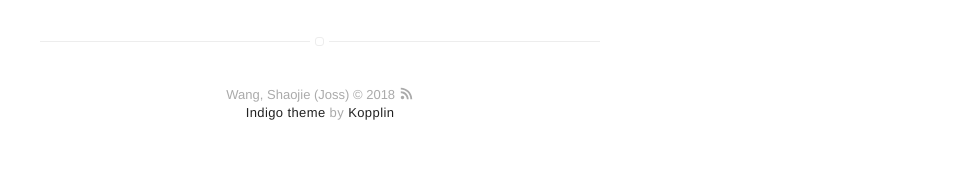
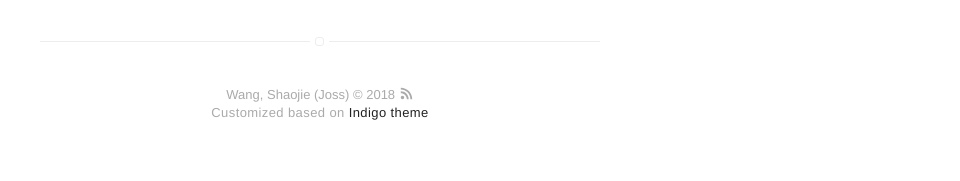
Before and after one commit to Jossome/jossome.github.io, a Jekyll site: the page built from about.md, in a window 1280 px wide. Shown: the part 779-960 px from the top of the page, without its empty margins (320-1280 px from the left). Built offline with Jekyll 4.4.1, drawn with Linux system fonts in a browser that asks for light colours.

Commit message:
Edit foot

```diff
--- a/_includes/footer.html
+++ b/_includes/footer.html
@@ -2,6 +2,6 @@
     {{ site.name }} © {{ site.time | date: '%Y' }} <a class="link" href="{{ site.url }}/feed.xml" target="_blank"><svg class="icon icon-rss"><use xlink:href="#icon-rss"></use></svg></a>
 
     <p class="extra">
-        <a class="link" href="https://github.com/sergiokopplin/indigo">Indigo theme</a> by <a class="link" href="https://github.com/sergiokopplin/indigo">Kopplin</a>
+        Customized based on <a class="link" href="https://github.com/sergiokopplin/indigo">Indigo theme</a>
     </p>
 </footer>
```
